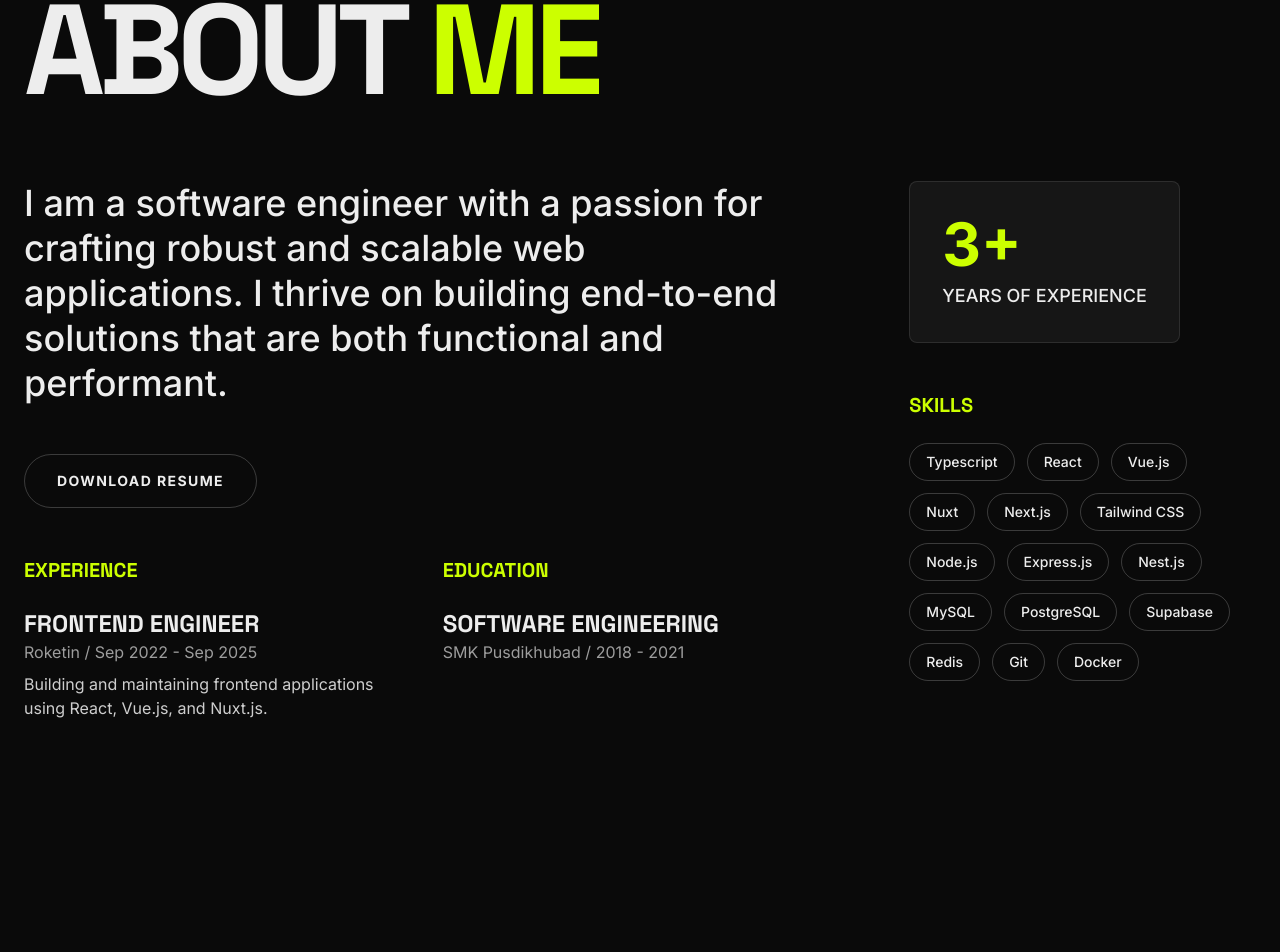
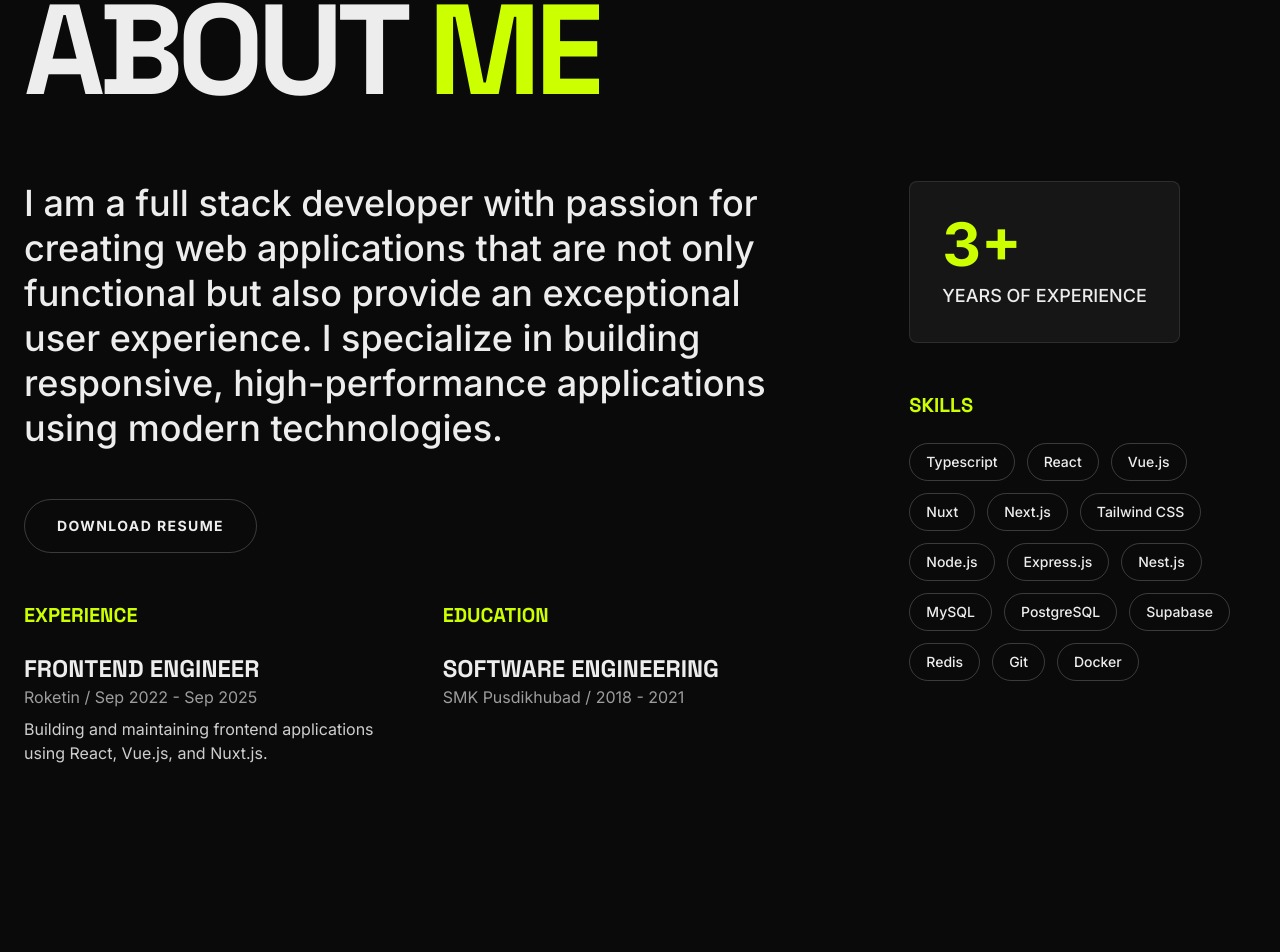
Before and after one commit to rizkraf/portfolio, a Next.js app: page / in a window 1280 px wide. Shown: the part 929-1881 px from the top of the page. Built offline with nearby package versions, Linux system fonts and the light colour scheme; no server answers.

Commit message:
feat: update portfolio to reflect full stack developer role and enhance descriptions

```diff
--- a/app/layout.tsx
+++ b/app/layout.tsx
@@ -21,23 +21,23 @@ const inter = Inter({
 
 export const metadata: Metadata = {
   metadataBase: new URL("https://rizkyrafi.dev"), // Replace with actual domain when deployed
-  title: "Rizky Rafi Azhara | Software Engineer",
-  description: "Portfolio of Rizky Rafi Azhara, a software engineer specializing in bold and experimental web experiences.",
-  keywords: ["Software Engineer", "Web Developer", "React", "Next.js", "Portfolio", "Creative Developer"],
+  title: "Rizky Rafi Azhara | Full Stack Developer",
+  description: "Portfolio of Rizky Rafi Azhara, a full stack developer specializing in bold and experimental web experiences.",
+  keywords: ["Full Stack Developer", "Web Developer", "React", "Next.js", "Portfolio", "Creative Developer"],
   authors: [{ name: "Rizky Rafi Azhara" }],
   creator: "Rizky Rafi Azhara",
   openGraph: {
     type: "website",
     locale: "en_US",
     url: "/",
-    title: "Rizky Rafi Azhara | Software Engineer",
-    description: "Portfolio of Rizky Rafi Azhara, a software engineer specializing in bold and experimental web experiences.",
+    title: "Rizky Rafi Azhara | Full Stack Developer",
+    description: "Portfolio of Rizky Rafi Azhara, a full stack developer specializing in bold and experimental web experiences.",
     siteName: "Rizky Rafi Portfolio",
   },
   twitter: {
     card: "summary_large_image",
-    title: "Rizky Rafi Azhara | Software Engineer",
-    description: "Portfolio of Rizky Rafi Azhara, a software engineer specializing in bold and experimental web experiences.",
+    title: "Rizky Rafi Azhara | Full Stack Developer",
+    description: "Portfolio of Rizky Rafi Azhara, a full stack developer specializing in bold and experimental web experiences.",
     creator: "@rizkraf",
   },
   icons: {
--- a/app/manifest.ts
+++ b/app/manifest.ts
@@ -2,9 +2,9 @@ import { MetadataRoute } from 'next'
 
 export default function manifest(): MetadataRoute.Manifest {
   return {
-    name: 'Rizky Rafi Azhara | Software Engineer',
+    name: 'Rizky Rafi Azhara | Full Stack Developer',
     short_name: 'Rizky Rafi',
-    description: 'Portfolio of Rizky Rafi Azhara, a software engineer specializing in bold and experimental web experiences.',
+    description: 'Portfolio of Rizky Rafi Azhara, a full stack developer specializing in modern web technologies.',
     start_url: '/',
     display: 'standalone',
     background_color: '#0a0a0a',
--- a/app/opengraph-image.tsx
+++ b/app/opengraph-image.tsx
@@ -2,7 +2,7 @@ import { ImageResponse } from "next/og";
 
 export const runtime = "edge";
 
-export const alt = "Rizky Rafi | Software Engineer";
+export const alt = "Rizky Rafi | Full Stack Developer";
 export const size = {
   width: 1200,
   height: 630,
@@ -64,7 +64,7 @@ export default async function Image() {
                 display: "flex",
               }}
             >
-              SOFTWARE ENGINEER
+              FULL STACK DEVELOPER
             </div>
           </div>
           {/* Decorative elements */}
@@ -153,7 +153,7 @@ export default async function Image() {
                 display: "flex",
               }}
             >
-              SOFTWARE ENGINEER
+              FULL STACK DEVELOPER
             </div>
           </div>
         </div>
--- a/components/About.tsx
+++ b/components/About.tsx
@@ -35,7 +35,7 @@ export default function About() {
         <div className="lg:col-span-8">
           <Reveal delay={0.2}>
             <p className="text-2xl md:text-4xl font-medium leading-tight mb-12">
-              I am a software engineer with a passion for crafting robust and scalable web applications. I thrive on building end-to-end solutions that are both functional and performant.
+              I am a full stack developer with passion for creating web applications that are not only functional but also provide an exceptional user experience. I specialize in building responsive, high-performance applications using modern technologies.
             </p>
           </Reveal>
 
```
